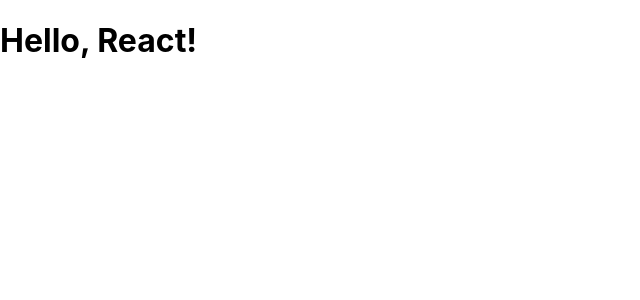
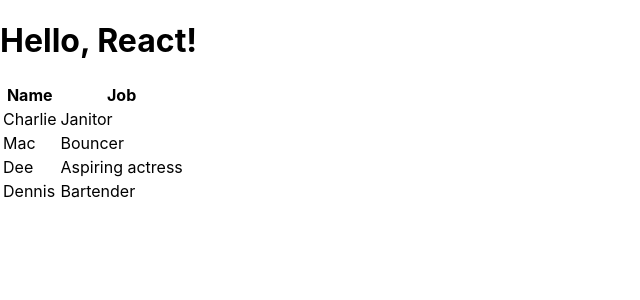
Before and after one commit to fxdob/turotial-react-app, a React (Create React App) app: page / in a window 1280 px wide. Shown: the top 300 px of the page, without its empty margins (0-640 px from the left). Built offline with nearby package versions, Linux system fonts and the light colour scheme.

Commit message:
Update App.js

```diff
--- a/src/App.js
+++ b/src/App.js
@@ -1,10 +1,12 @@
 import React, {Component} from 'react'
+import Table from './Table'
 
 class App extends Component {
   render() {
     return (
       <div className="App">
         <h1>Hello, React!</h1>
+        < Table />
       </div>
     )
   }
```
